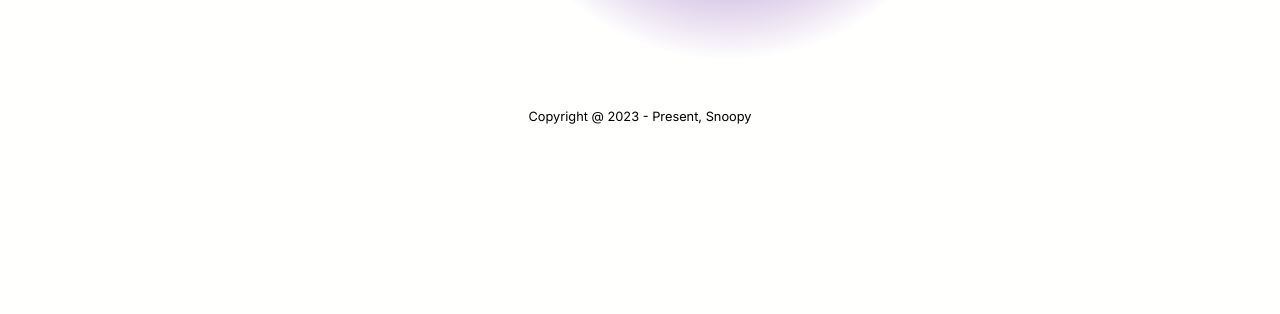
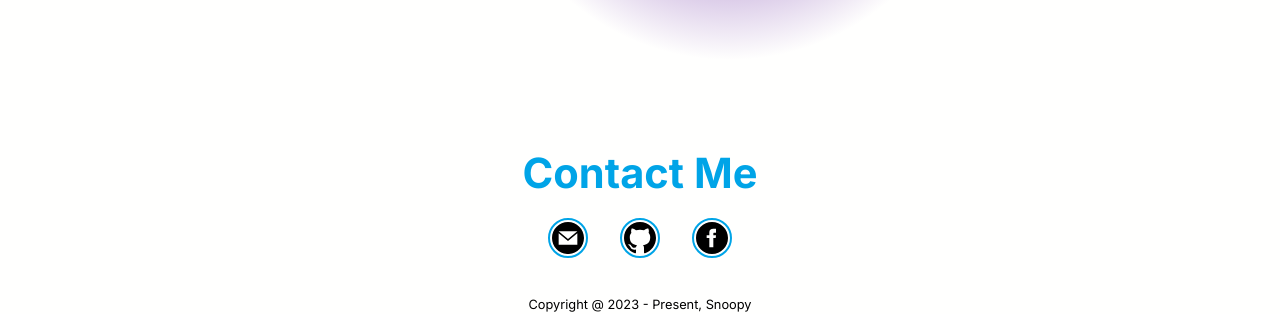
Before and after one commit to longnv99/portfolio, a Next.js app: page / in a window 1280 px wide. Shown: the part 2914-3228 px from the top of the page. Before the commit the page ends 3059 px from the top, so only its background shows below. Built offline with nearby package versions, Linux system fonts and the light colour scheme.

Commit message:
feat: contact me

```diff
--- a/src/app/page.tsx
+++ b/src/app/page.tsx
@@ -5,6 +5,7 @@ import Loading from "./loading";
 import Overview from "@/components/oganisms/Section/Overview";
 import Projects from "@/components/oganisms/Section/Projects";
 import AboutMe from "@/components/oganisms/Section/AboutMe";
+import Contact from "@/components/oganisms/Section/Contact";
 
 export default function Home() {
   const [loading, setLoading] = useState(true);
@@ -19,6 +20,7 @@ export default function Home() {
       <Overview />
       <AboutMe />
       <Projects />
+      <Contact />
     </main>
   );
 }
--- /dev/null
+++ b/src/components/atoms/Icons/IconEmail.tsx
@@ -0,0 +1,17 @@
+import { FC, SVGProps } from "react";
+
+const IconEmail: FC<SVGProps<SVGSVGElement>> = (props) => {
+  return (
+    <svg
+      xmlns="http://www.w3.org/2000/svg"
+      width="24"
+      height="24"
+      viewBox="0 0 24 24"
+      {...props}
+    >
+      <path d="M12 .02c-6.627 0-12 5.373-12 12s5.373 12 12 12 12-5.373 12-12-5.373-12-12-12zm6.99 6.98l-6.99 5.666-6.991-5.666h13.981zm.01 10h-14v-8.505l7 5.673 7-5.672v8.504z" />
+    </svg>
+  );
+};
+
+export default IconEmail;
--- /dev/null
+++ b/src/components/atoms/Icons/IconFacebook.tsx
@@ -0,0 +1,17 @@
+import { FC, SVGProps } from "react";
+
+const IconFacebook: FC<SVGProps<SVGSVGElement>> = (props) => {
+  return (
+    <svg
+      xmlns="http://www.w3.org/2000/svg"
+      width="24"
+      height="24"
+      viewBox="0 0 24 24"
+      {...props}
+    >
+      <path d="M12 0c-6.627 0-12 5.373-12 12s5.373 12 12 12 12-5.373 12-12-5.373-12-12-12zm3 8h-1.35c-.538 0-.65.221-.65.778v1.222h2l-.209 2h-1.791v7h-3v-7h-2v-2h2v-2.308c0-1.769.931-2.692 3.029-2.692h1.971v3z" />
+    </svg>
+  );
+};
+
+export default IconFacebook;
--- a/src/components/atoms/Title/index.tsx
+++ b/src/components/atoms/Title/index.tsx
@@ -3,15 +3,17 @@
 import { FC } from "react";
 import styles from "./index.module.scss";
 import { motion } from "framer-motion";
+import cx from "classnames";
 
 interface IProps {
   children: string;
+  className?: string;
 }
 
-const Title: FC<IProps> = ({ children }) => {
+const Title: FC<IProps> = ({ children, className }) => {
   return (
     <motion.h2
-      className={styles.title}
+      className={cx(styles.title, className)}
       initial={{ y: 100, opacity: 0 }}
       whileInView={{
         y: 0,
--- /dev/null
+++ b/src/components/oganisms/Section/Contact/index.module.scss
@@ -0,0 +1,23 @@
+.title {
+  margin-bottom: 20px;
+}
+
+.group {
+  display: flex;
+  justify-content: center;
+  gap: 32px;
+
+  & > a {
+    border: 2px solid var(--highlight-color);
+    border-radius: 50%;
+    width: 32px;
+    height: 32px;
+    padding: 2px;
+
+    & > svg {
+      fill: var(--text-color);
+      width: 32px;
+      height: 32px;
+    }
+  }
+}
--- /dev/null
+++ b/src/components/oganisms/Section/Contact/index.tsx
@@ -0,0 +1,39 @@
+"use client";
+
+import { FC } from "react";
+import styles from "./index.module.scss";
+import Title from "@/components/atoms/Title";
+import IconEmail from "@/components/atoms/Icons/IconEmail";
+import IconGithub from "@/components/atoms/Icons/IconGithub";
+import IconFacebook from "@/components/atoms/Icons/IconFacebook";
+import Link from "next/link";
+import { motion } from "framer-motion";
+import { contactUrls } from "@/constants";
+
+const Contact: FC = () => {
+  const contacts = [
+    { icon: <IconEmail />, url: `mailto:${contactUrls.email}` },
+    { icon: <IconGithub />, url: contactUrls.github },
+    { icon: <IconFacebook />, url: contactUrls.facebook },
+  ];
+
+  return (
+    <div className="container">
+      <Title className={styles.title}>Contact Me</Title>
+      <motion.div
+        initial={{ y: 100, opacity: 0 }}
+        whileInView={{ y: 0, opacity: 1 }}
+        transition={{ duration: 0.6 }}
+        className={styles.group}
+      >
+        {contacts?.map((contact, index) => (
+          <Link href={contact.url} target="_blank" key={index}>
+            {contact.icon}
+          </Link>
+        ))}
+      </motion.div>
+    </div>
+  );
+};
+
+export default Contact;
--- a/src/constants/index.ts
+++ b/src/constants/index.ts
@@ -83,3 +83,9 @@ export const badges = {
   [MY_TECHNOLOGIES.JEST]:
     "https://img.shields.io/badge/Jest-323330?style=for-the-badge&logo=Jest&logoColor=white",
 };
+
+export const contactUrls = {
+  email: "litlong99@gmail.com",
+  github: "https://github.com/longnv99",
+  facebook: "https://www.facebook.com/longlit99",
+};
```
